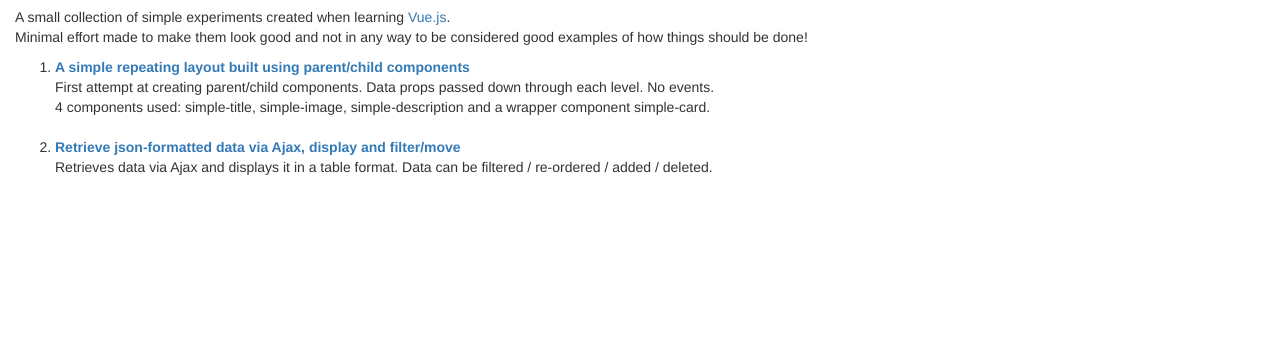
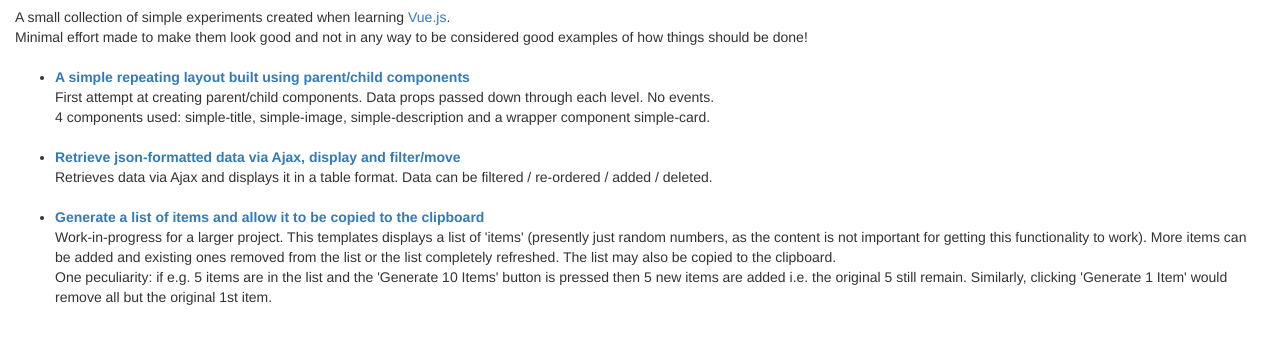
Before and after one commit to davidwaterston/vuetest, a plain HTML site: page index.html in a window 1280 px wide. Shown: the part 56-400 px from the top of the page. Drawn offline with nearby package versions, Linux system fonts and the light colour scheme.

Commit message:
Update main index to add itemgen.html
Update the main index to add a description of and link to the recently
added itemgen.html template.

```diff
--- a/index.html
+++ b/index.html
@@ -19,7 +19,7 @@
             Minimal effort made to make them look good and not in any way to be considered good examples of how things should be done!
         </p>
 
-        <ol>
+        <ul>
             <li>
                 <strong><a href="simplecard.html">A simple repeating layout built using parent/child components</a></strong>
                 </br>
@@ -32,7 +32,12 @@
                 </br>
                 Retrieves data via Ajax and displays it in a table format. Data can be filtered / re-ordered / added / deleted.
             </li>
-
+            <li>
+                <strong><a href="itemgen.html">Generate a list of items and allow it to be copied to the clipboard</a></strong>
+                </br>
+                Work-in-progress for a larger project. This templates displays a list of 'items' (presently just random numbers, as the content is not important for getting this functionality to work). More items can be added and existing ones removed from the list or the list completely refreshed. The list may also be copied to the clipboard.</br>
+                One peculiarity: if e.g. 5 items are in the list and the 'Generate 10 Items' button is pressed then 5 new items are added i.e. the original 5 still remain. Similarly, clicking 'Generate 1 Item' would remove all but the original 1st item.
+            </li>
         </ul>
 
     </body>
```
